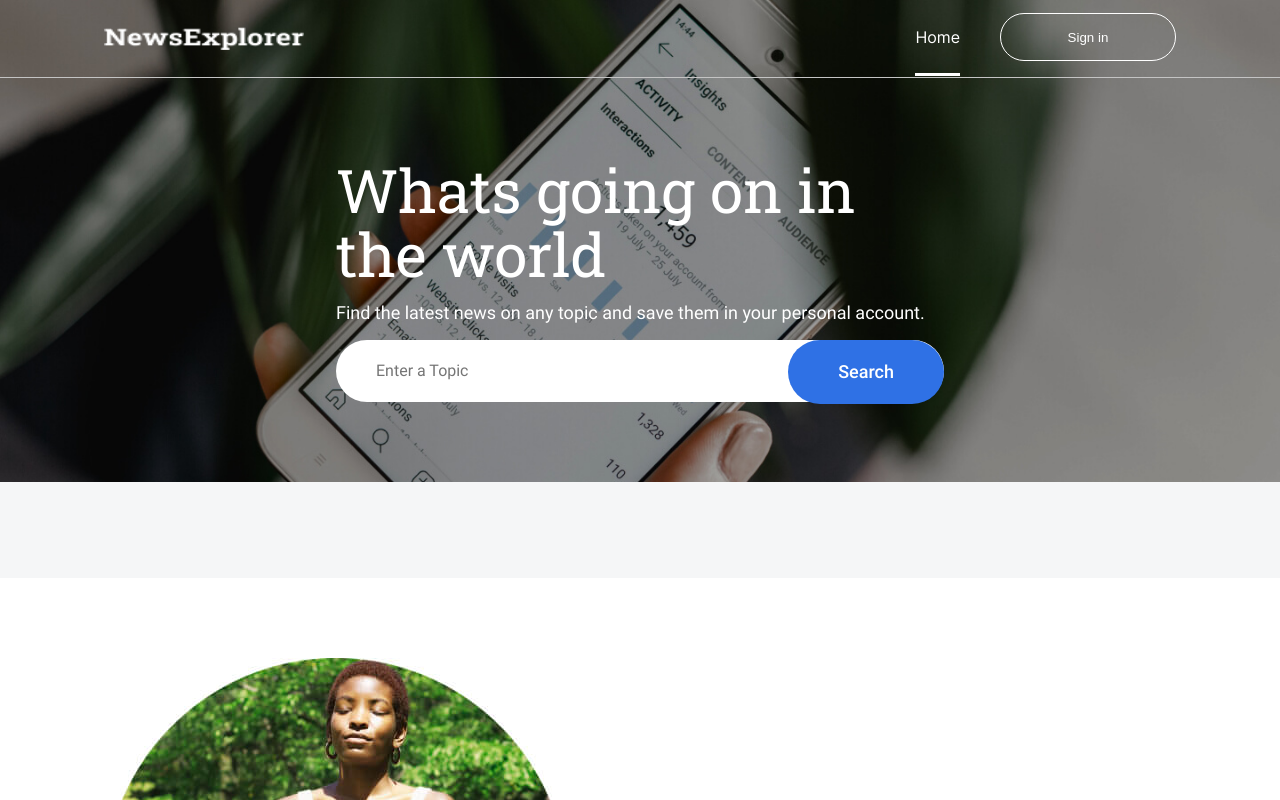
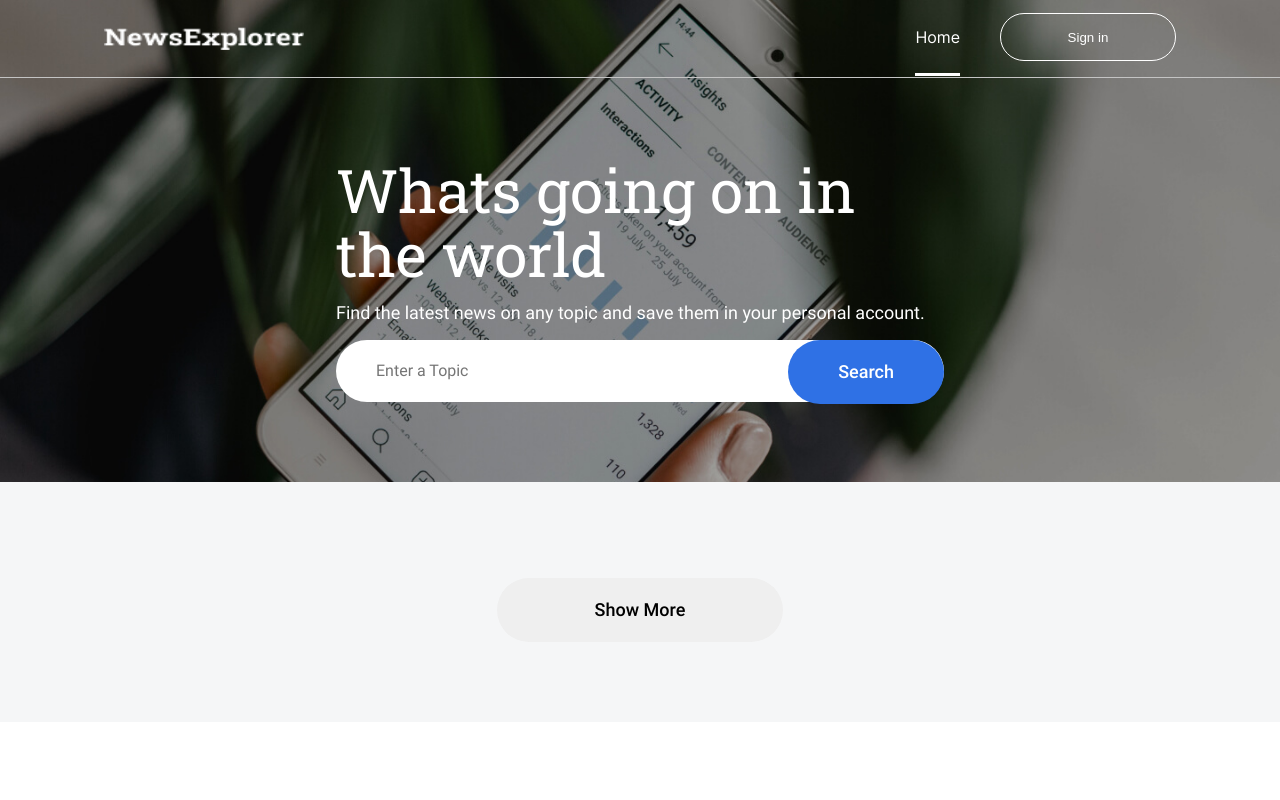
Before and after one commit to shimritz/news-explorer-frontend, a React (Create React App) app: page / in a window 1280 px wide. Shown: the top 800 px of the page. Built offline with nearby package versions, Linux system fonts and the light colour scheme.

Commit message:
display 3 cards only and showmore added

```diff
--- a/src/components/NewsCardList/NewsCardList.js
+++ b/src/components/NewsCardList/NewsCardList.js
@@ -1,9 +1,15 @@
+import { useState } from "react";
 import { memo } from "react";
 import NewsCard from "../NewsCard/NewsCard";
 
 function NewsCardList({ articles, location, handleButtonClick }) {
   console.log("NewsCardList", "rendered");
   const isSavedArticlesPage = location === "saved-news";
+  const [cardsToShow, setCardsToShow] = useState(3);
+
+  const handleShowmore = () => {
+    setCardsToShow(cardsToShow + 3);
+  };
 
   return (
     <div className="news-card">
@@ -14,7 +20,8 @@
       )}
       <section className="news-card__list">
         {articles &&
-          articles.map((article) => {
+          // articles.map((article) => {
+          articles.slice(0, cardsToShow).map((article) => {
             return (
               <NewsCard
                 key={article._id}
@@ -33,9 +40,13 @@
             );
           })}
       </section>
-      {isSavedArticlesPage ? (
+      {!isSavedArticlesPage ? (
         <div className="news-card__showMore-btn-wrapper">
-          <button type="button" className="news-card__showMore-btn">
+          <button
+            type="button"
+            className="news-card__showMore-btn"
+            onClick={handleShowmore}
+          >
             Show More
           </button>
         </div>
--- a/src/components/SearchForm/SearchForm.js
+++ b/src/components/SearchForm/SearchForm.js
@@ -6,6 +6,7 @@
     try {
       const res = await newsApi.getArticles(searchValue);
       handleArticlesSearch(res.articles);
+      console.log("from searchform", res.articles);
     } catch (error) {
       console.error(error);
     }
```
